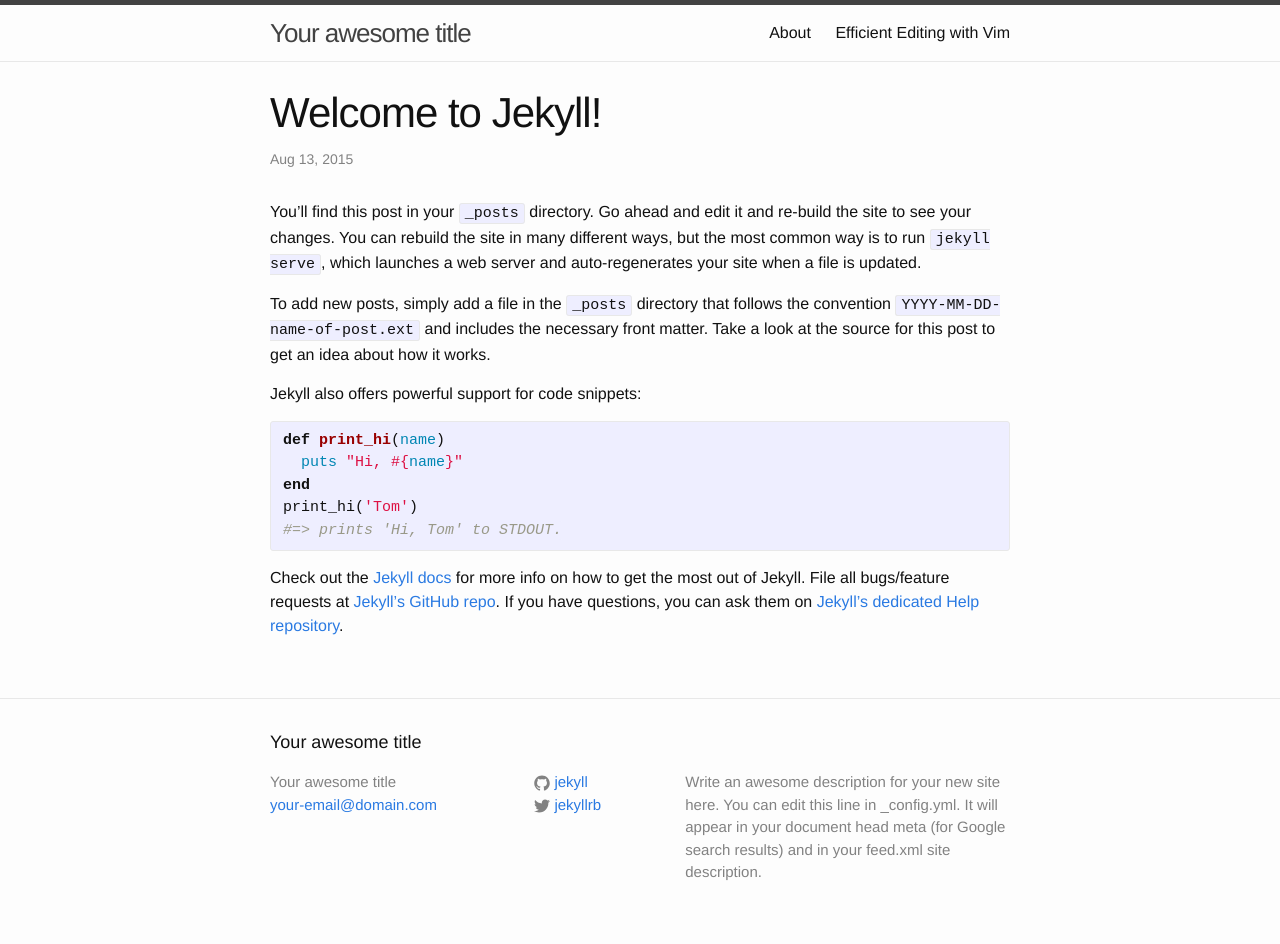
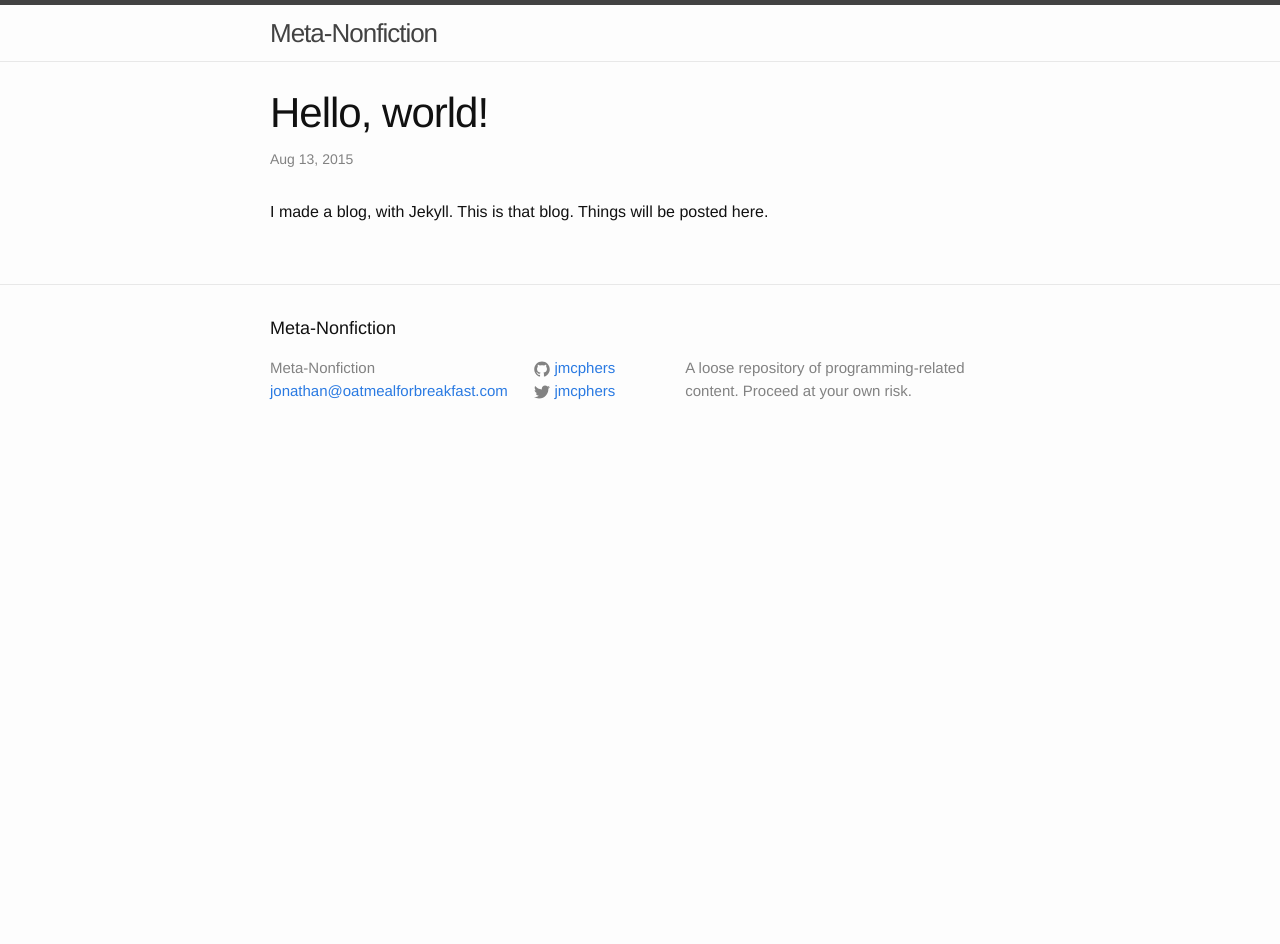
Before and after one commit to jmcphers/jmcphers.github.io, a Jekyll site: the page built from _posts/2015-08-13-welcome-to-jekyll.markdown, in a window 1280 px wide. Built offline with Jekyll 4.4.1, drawn with Linux system fonts in a browser that asks for light colours; after the commit the page ends 900 px from its top, so only the background shows below that.

Commit message:
remove jekyll boilerplate intro text

```diff
--- a/_config.yml
+++ b/_config.yml
@@ -1,14 +1,12 @@
 # Site settings
-title: Your awesome title
-email: your-email@domain.com
+title: Meta-Nonfiction
+email: jonathan@oatmealforbreakfast.com
 description: > # this means to ignore newlines until "baseurl:"
-  Write an awesome description for your new site here. You can edit this
-  line in _config.yml. It will appear in your document head meta (for
-  Google search results) and in your feed.xml site description.
+  A loose repository of programming-related content. Proceed at your own risk.
 baseurl: "" # the subpath of your site, e.g. /blog/
 url: "http://yourdomain.com" # the base hostname & protocol for your site
-twitter_username: jekyllrb
-github_username:  jekyll
+twitter_username: jmcphers
+github_username:  jmcphers
 
 # Build settings
 markdown: kramdown
--- a/_includes/header.html
+++ b/_includes/header.html
@@ -12,14 +12,6 @@
           <path fill="#424242" d="M18,13.516C18,14.335,17.335,15,16.516,15H1.484C0.665,15,0,14.335,0,13.516l0,0 c0-0.82,0.665-1.484,1.484-1.484h15.031C17.335,12.031,18,12.696,18,13.516L18,13.516z"/>
         </svg>
       </a>
-
-      <div class="trigger">
-        {% for page in site.pages %}
-          {% if page.title %}
-          <a class="page-link" href="{{ page.url | prepend: site.baseurl }}">{{ page.title }}</a>
-          {% endif %}
-        {% endfor %}
-      </div>
     </nav>
 
   </div>
--- a/_posts/2015-08-13-welcome-to-jekyll.markdown
+++ b/_posts/2015-08-13-welcome-to-jekyll.markdown
@@ -1,25 +1,8 @@
 ---
 layout: post
-title:  "Welcome to Jekyll!"
+title:  "Hello, world!"
 date:   2015-08-13 13:04:43
-categories: jekyll update
+categories: update
 ---
-You’ll find this post in your `_posts` directory. Go ahead and edit it and re-build the site to see your changes. You can rebuild the site in many different ways, but the most common way is to run `jekyll serve`, which launches a web server and auto-regenerates your site when a file is updated.
 
-To add new posts, simply add a file in the `_posts` directory that follows the convention `YYYY-MM-DD-name-of-post.ext` and includes the necessary front matter. Take a look at the source for this post to get an idea about how it works.
-
-Jekyll also offers powerful support for code snippets:
-
-{% highlight ruby %}
-def print_hi(name)
-  puts "Hi, #{name}"
-end
-print_hi('Tom')
-#=> prints 'Hi, Tom' to STDOUT.
-{% endhighlight %}
-
-Check out the [Jekyll docs][jekyll] for more info on how to get the most out of Jekyll. File all bugs/feature requests at [Jekyll’s GitHub repo][jekyll-gh]. If you have questions, you can ask them on [Jekyll’s dedicated Help repository][jekyll-help].
-
-[jekyll]:      http://jekyllrb.com
-[jekyll-gh]:   https://github.com/jekyll/jekyll
-[jekyll-help]: https://github.com/jekyll/jekyll-help
+I made a blog, with Jekyll. This is that blog. Things will be posted here.
--- a/efficient-editing.md
+++ b/articles/efficient-editing.md
@@ -2,7 +2,6 @@
 layout: page
 title: Efficient Editing with Vim
 ---
-# Efficient Editing With vim
 
 > "To me, vi is Zen.
 > To use vi is to practice zen.
@@ -10,6 +9,7 @@
 > Profound to the user,
 > unintelligible to the uninitiated.
 > You discover truth every time you use it."
+
 *--reddy@lion.austin.com*
 
 This tutorial assumes a basic knowledge of vim -- insert mode, command mode, loading and saving files, etc. It is intended to help vi novices develop their skills so that they can use vi efficiently.
@@ -61,15 +61,15 @@
 | `#`	    | Same as above, except it moves the cursor to the previous occurance.
 | `/text`	| Starting from the cursor, find the next occurance of the string text and go to it. You will need to press Enter to execute the search. To re-execute your last search, type n (for next occurance).
 | `?text`	| Same as /, but searches in the opposite direction.
-| `ma`	| Make a bookmark named a at the current cursor position. A bookmark can be named any lowercase letter. You can't see the bookmark, but it's there!
-| ``\`a``	| Go to bookmark a. Important: that's a backtick, not a single quote. The backtick is located to the left of the 1 on most keyboards.
-| ``\`.``	| Go to the line that you last edited. This is very useful! If you need to scroll through the file to look something up, you can go back to where you were without bookmarking it by using the `. command.
+| `ma`	| Make a bookmark named *a* at the current cursor position. A bookmark can be named any lowercase letter. You can't see the bookmark, but it's there!
+| `` `a``	| Go to bookmark *a*. Important: that's a backtick, not a single quote. The backtick is located to the left of the 1 on most keyboards.
+| `` `.``	| Go to the line that you last edited. This is very useful! If you need to scroll through the file to look something up, you can go back to where you were without bookmarking it by using the `` `.`` command.
 
 ## Typing efficiently
 
 ### Use keyword completion
 
-vim has a very nice keyword completion system. This means that you can type part of a long word, press a key, and have vim finish the word for you. For instance, if you have a variable called iAmALongAndAwkwardVarName somewhere in your code, you probably don't want to type the whole thing in every time you use it.
+vim has a very nice keyword completion system. This means that you can type part of a long word, press a key, and have vim finish the word for you. For instance, if you have a variable called *iAmALongAndAwkwardVarName* somewhere in your code, you probably don't want to type the whole thing in every time you use it.
 
 To use keyword completion, just type the first few letters of the string (e.g. `iAmAL`) and press `<C-N>` (that means hold down Ctrl and type N) or `<C-P>`. If vim doesn't give you the word you want at first, keep trying -- vim will cycle through all completions it can find.
 
@@ -77,15 +77,16 @@
 
 Most users new to vim get into insert mode by typing i. This works, but it's often pretty inefficient, since vi has a host of commands that leave the editor in insert mode. Here are some of the more popular ones:
 
-| `i`	| Insert text to the left of the current character.
-| `I`	| Insert text at the beginning of the current line.
-| `a`	| Insert text to the right of the current character.
-| `A`	| Insert text at the end of the current line.
-| `o`	| Create a new line under the current one and insert text there.
-| `O`	| Create a new line above the current one and insert text there.
+| `i`	        | Insert text to the left of the current character.
+| `I`	        | Insert text at the beginning of the current line.
+| `a`	        | Insert text to the right of the current character.
+| `A`	        | Insert text at the end of the current line.
+| `o`	        | Create a new line under the current one and insert text there.
+| `O`	        | Create a new line above the current one and insert text there.
 | `c{motion}`	| Delete (change) the text moved over by {motion} and insert text to replace it. For instance, c$ would delete the text from the cursor to the end of the line and enter insert mode. ct! would delete the text from the cursor up to (but not including) the next exclamation mark and enter insert mode. The deleted text is copied to the clipboard and can be pasted.
-| `d{motion}`	| Delete the text moved over by {motion} -- same as c{motion}, but doesn't enter insert mode.
-Moving blocks of text efficiently
+| `d{motion}`	| Delete the text moved over by {motion} -- same as `c{motion}`, but doesn't enter insert mode.
+
+## Moving blocks of text efficiently
 
 ### Use visual selections and the appropriate selection mode
 
@@ -104,7 +105,8 @@
 | `d`	| Cut (delete) the highlighted text and put it into the clipboard.
 | `y`	| Copy (or yank, which is vim-ese for "copy") the highlighted text into the clipboard.
 | `c`	| Cut the highlighted text into the clipboard. This is just like d, except it leaves the editor in insert mode.
-Cutting and copying from non-visual selections
+
+### Cutting and copying from non-visual selections
 
 If you know exactly what you want to copy or cut, you can do it without entering visual mode. This saves time.
 
```
